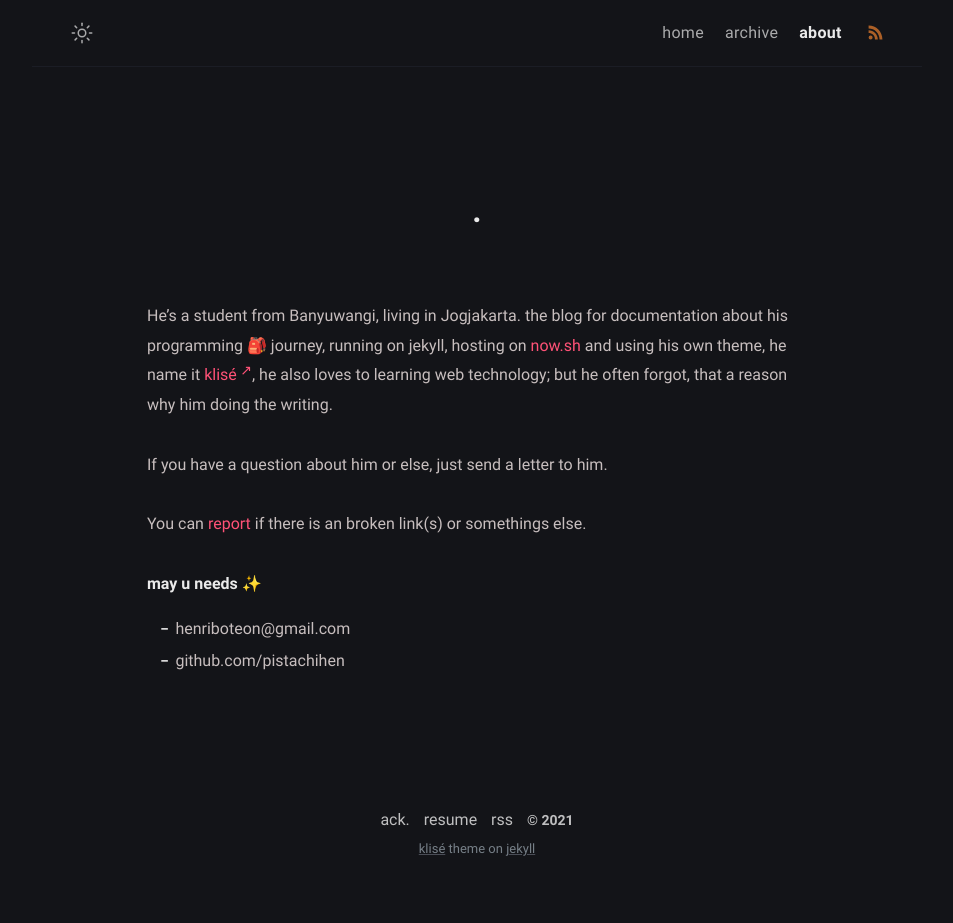
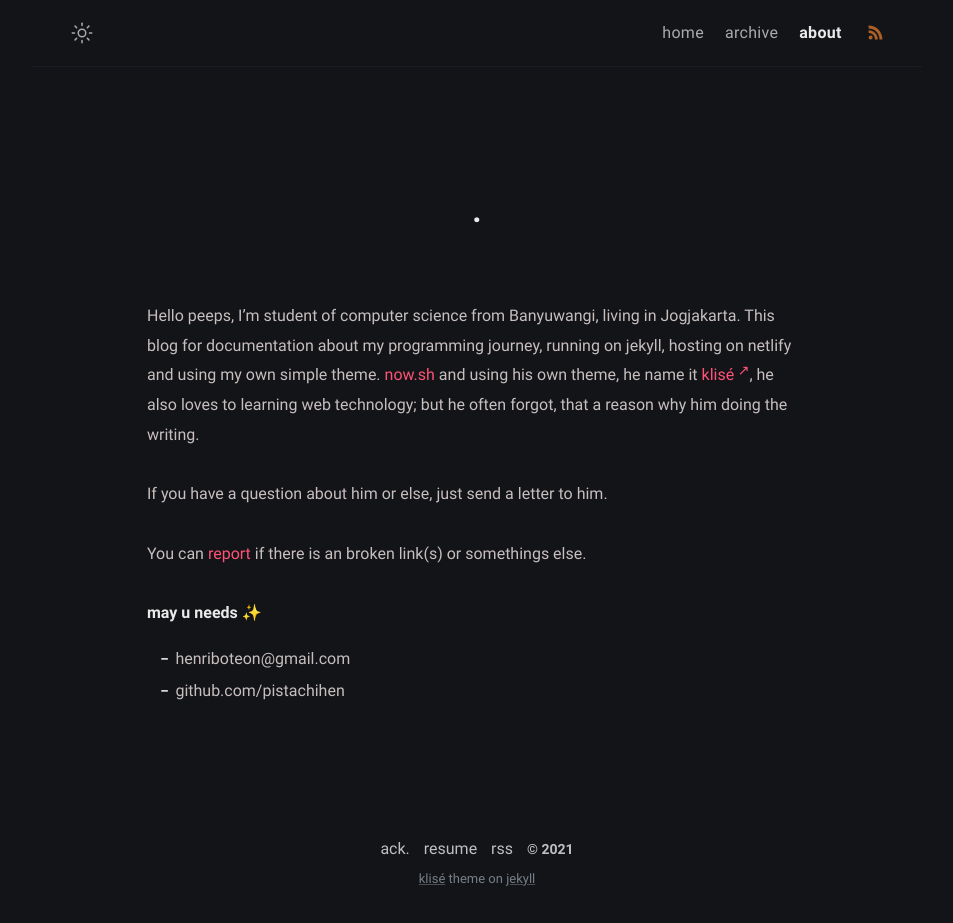
Before and after one commit to Pistachihen/pistachi.github.io, a Jekyll site: the page built from about.md, in a window 1280 px wide. Shown: the whole page, without its empty margins (163-1116 px from the left). Built offline with Jekyll 4.4.1, drawn with Linux system fonts in a browser that asks for light colours; before the commit the page ends 900 px from its top, so only the background shows below that.

Commit message:
about.md: changed

```diff
--- a/about.md
+++ b/about.md
@@ -5,7 +5,7 @@ layout: page
 comments: false
 ---
 
-He's a student from Banyuwangi, living in Jogjakarta. the blog for documentation about his programming 🎒 journey, running on jekyll, hosting on [now.sh](http://now.sh) and using his own theme, he name it <a href="https://github.com/piharpi/jekyll-klise" target="_blank" rel="noopener">klisé</a>, he also loves to learning web technology; but he often forgot, that a reason why him doing the writing.
+Hello peeps, I'm student of computer science from Banyuwangi, living in Jogjakarta. This blog for documentation about my programming journey, running on jekyll, hosting on netlify and using my own simple theme.  [now.sh](http://now.sh) and using his own theme, he name it <a href="https://github.com/piharpi/jekyll-klise" target="_blank" rel="noopener">klisé</a>, he also loves to learning web technology; but he often forgot, that a reason why him doing the writing.
 
 If you have a question about him or else, just send a letter to him.
 
```
